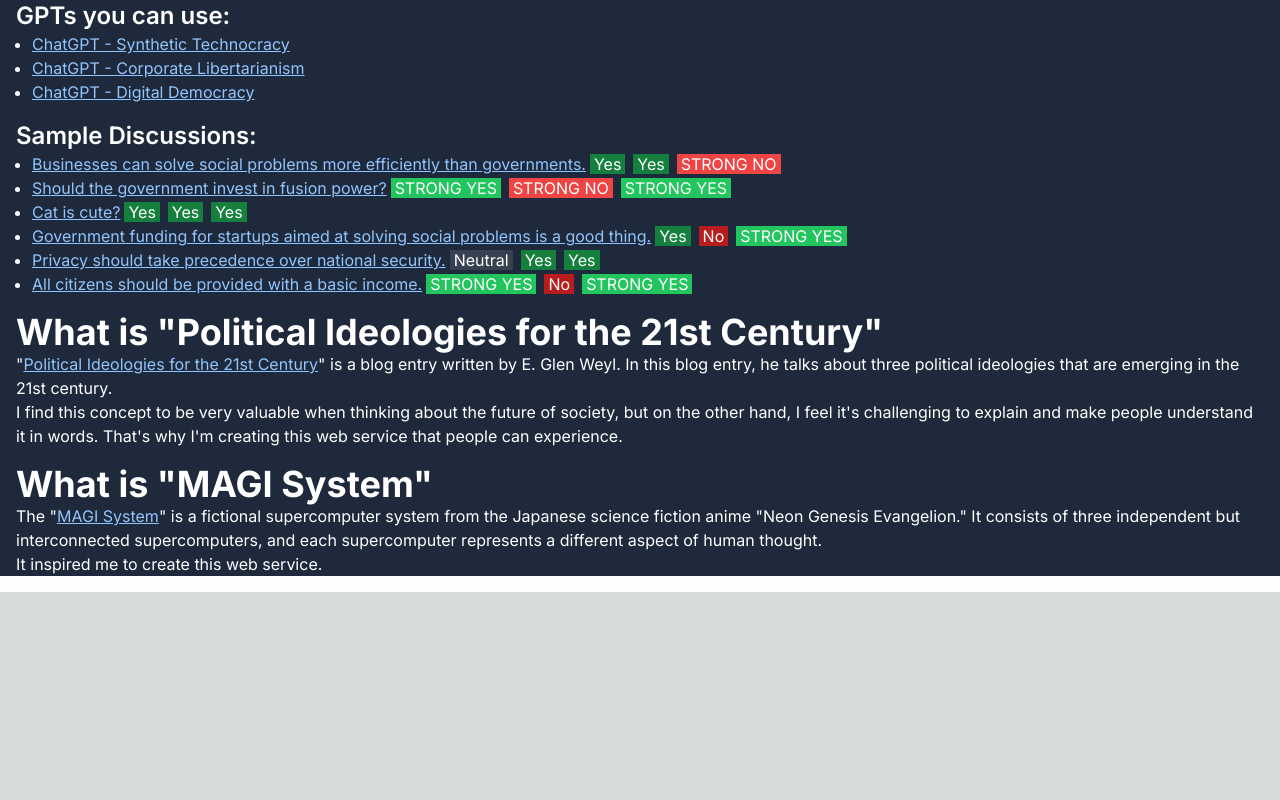
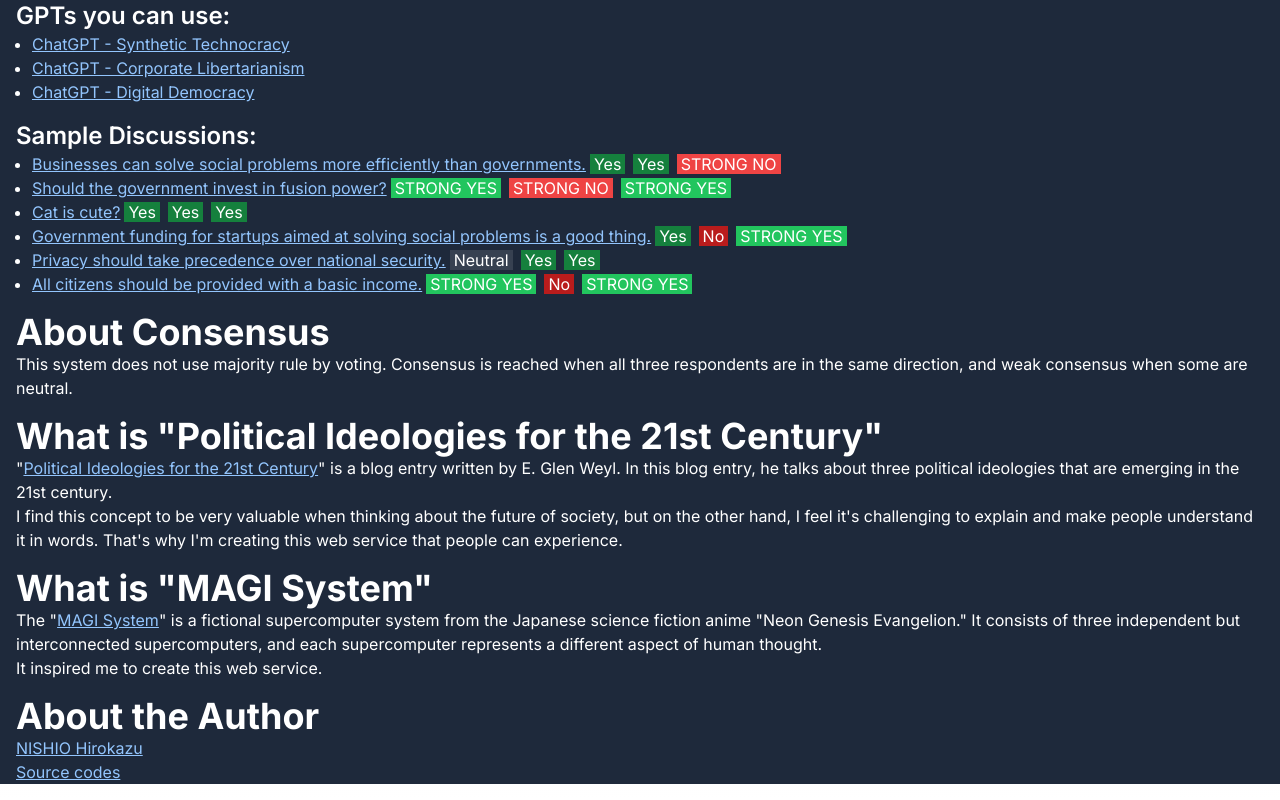
Before and after one commit to nishio/magi, a Next.js app: page / in a window 1280 px wide. Shown: the part 356-1156 px from the top of the page. Before the commit the page ends 948 px from the top, so only its background shows below. Built offline with nearby package versions, Linux system fonts and the light colour scheme.

Commit message:
Update README

```diff
--- a/src/app/page.tsx
+++ b/src/app/page.tsx
@@ -107,6 +107,13 @@
         <h3 className="text-2xl font-semibold mt-4">Sample Discussions:</h3>
         <Discussions />
 
+        <h2 className="text-4xl font-bold mt-4">About Consensus</h2>
+        <p>
+          This system does not use majority rule by voting. Consensus is reached
+          when all three respondents are in the same direction, and weak
+          consensus when some are neutral.
+        </p>
+
         <h2
           className="text-4xl font-bold mt-4"
           id="political-ideologies-for-the-21st-century"
@@ -152,6 +159,24 @@
           supercomputer represents a different aspect of human thought.
         </p>
         <p>It inspired me to create this web service.</p>
+
+        <h2 className="text-4xl font-bold mt-4">About the Author</h2>
+        <p>
+          <a
+            href="https://scrapbox.io/nishio-en/"
+            className="text-blue-300 hover:text-blue-500 underline"
+          >
+            NISHIO Hirokazu
+          </a>
+        </p>
+        <p>
+          <a
+            href="https://github.com/nishio/magi"
+            className="text-blue-300 hover:text-blue-500 underline"
+          >
+            Source codes
+          </a>
+        </p>
       </div>
     </div>
   );
```
Also changed, not shown: 2 other files (tests, documents, lock files or other folders).
